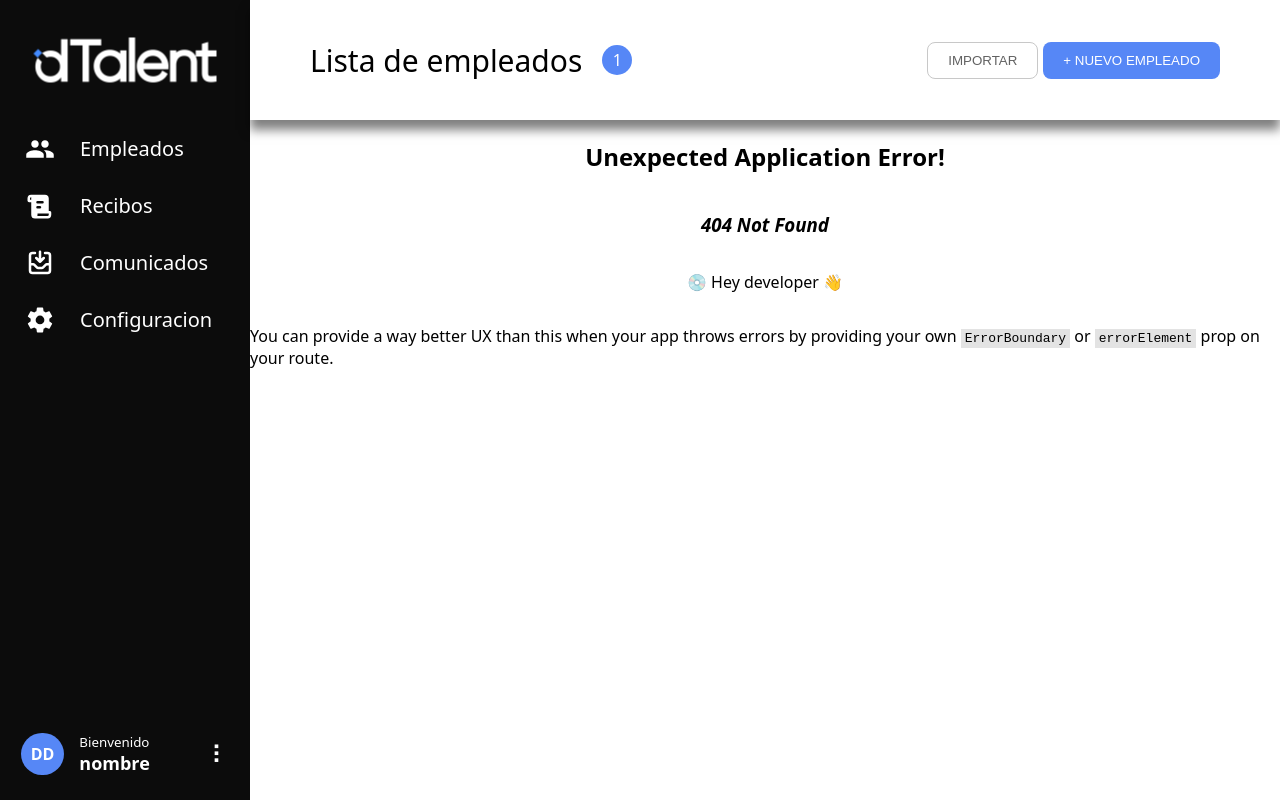
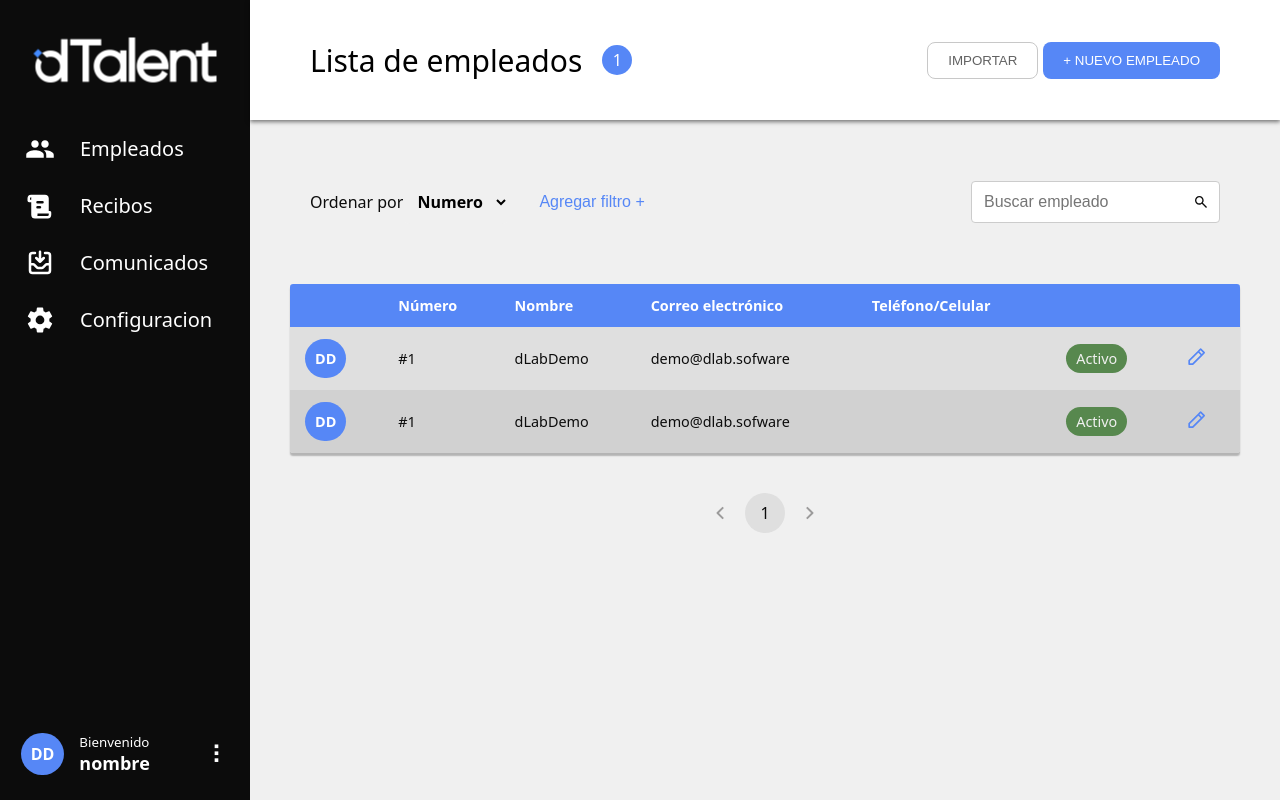
Before and after one commit to SalinasRodrigo/dlab_challenge, a React (Vite) app in the folder client/: page /users in a window 1280 px wide. Before the commit this address had no page. Built offline with nearby package versions, Linux system fonts and the light colour scheme.

Commit message:
tabla de recibos y re estructuracion de los archivos

```diff
--- a/client/src/App.jsx
+++ b/client/src/App.jsx
@@ -1,8 +1,9 @@
 import './App.css'
 
-import { MyHeader } from './MyHeader'
-import { MyNav } from './MyNav'
-import { UsersPage } from './UsersPage'
+
+import { MyNav } from './components/MyNav'
+import { ReceiptsPage } from './pages/ReceiptsPage';
+import { UsersPage } from './pages/UsersPage'
 import {
   createBrowserRouter,
   RouterProvider,
@@ -14,12 +15,12 @@ function App() {
 
   const router = createBrowserRouter([
     {
-      path:"/user",
+      path:"/users",
       element: <UsersPage/>
     },
     {
-      path:"/",
-      element: <h1>Alo</h1>
+      path:"/receipts",
+      element: <ReceiptsPage/>
     }
   ]);
 
@@ -28,7 +29,6 @@ function App() {
     <main>
       <MyNav/>
       <div className='body'>
-        <MyHeader/>
         <RouterProvider router={router}/>
       </div>
     </main>
--- a/client/src/UsersPage.jsx
+++ /dev/null
@@ -1,66 +0,0 @@
-import Search from './icons/Search'
-import Pen from './icons/Pen'
-import './UserPage.css'
-import Arrow from './icons/Arrow'
-
-export const UsersPage = () => {
-  return(
-    <section className='main-section'>
-      <form className='filter'>
-        <div className='selector'>
-          <div className='filtro'>
-            <label htmlFor="filtro">Ordenar por</label>
-            <select  id='filtro'>
-              <option value="Numer">Numero</option>
-              <option value="Numer">Numero</option>
-              <option value="Numer">Numero</option>
-            </select>
-          </div>
-          <button className='add-btn'>Agregar filtro +</button>
-        </div>
-        <div className='search-inp'>
-          <input type="text" name="busqueda" id="busqueda" placeholder='Buscar empleado' />
-          <Search/>
-        </div>
-      </form>
-      <table className='content-table'>
-        <thead >
-          <tr>
-            <th></th>
-            <th>Número</th>
-            <th>Nombre</th>
-            <th>Correo electrónico</th>
-            <th>Teléfono/Celular</th>
-            <th></th>
-            <th></th>
-          </tr>
-        </thead>
-        <tbody>
-          <tr>
-            <td><div className='profile-picture' >DD</div></td>
-            <td>#1</td>
-            <td>dLabDemo</td>
-            <td>demo@dlab.sofware</td>
-            <td></td>
-            <td><span className='estado'>Activo</span></td>
-            <td><button className='edit'><Pen/></button></td>
-          </tr>
-          <tr>
-            <td><div className='profile-picture' >DD</div></td>
-            <td>#1</td>
-            <td>dLabDemo</td>
-            <td>demo@dlab.sofware</td>
-            <td></td>
-            <td><span className='estado'>Activo</span></td>
-            <td><button className='edit'><Pen/></button></td>
-          </tr>
-        </tbody>
-      </table>
-      <div className='pages'>
-        <span className='right'><Arrow/></span>
-        <span className='page'>1</span>
-        <span className='left'><Arrow/></span>
-      </div>
-    </section>
-  )
-}
--- a/client/src/MyHeader.css
+++ b/client/src/components/MyHeader.css
@@ -1,11 +1,12 @@
 .myheader{
+  z-index: 9;
   background-color: #ffffff;
   width: calc(100dvw - 250px);
   display: flex;
   align-items: center;
   justify-content: space-between;
   height: 120px;
-  box-shadow: 0 10px 10px rgba(0, 0, 0, 0.5);
+  box-shadow: 0 2px 4px rgba(0, 0, 0, 0.5);
 }
 
 .title{
--- /dev/null
+++ b/client/src/pages/ReceiptsPage.jsx
@@ -0,0 +1,68 @@
+import Search from '../icons/Search'
+import './UserPage.css'
+import { MyHeader } from '../components/MyHeader'
+import Arrow from '../icons/Arrow'
+
+export const ReceiptsPage = () => {
+
+
+  return(
+    <>
+      <MyHeader/>
+      <section className='main-section'>
+        <form className='filter'>
+          <div className='selector'>
+            <div className='filtro'>
+              <label htmlFor="filtro">Ordenar por</label>
+              <select  id='filtro'>
+                <option value="Numer">Numero</option>
+                <option value="Numer">Numero</option>
+                <option value="Numer">Numero</option>
+              </select>
+            </div>
+            <button className='add-btn'>Agregar filtro +</button>
+          </div>
+          <div className='search-inp'>
+            <input type="text" name="busqueda" id="busqueda" placeholder='Buscar empleado' />
+            <Search/>
+          </div>
+        </form>
+        <table className='content-table'>
+          <thead >
+            <tr>
+              <th>Tipo</th>
+              <th>Empleado</th>
+              <th>Fecha</th>
+              <th>Enviado</th>
+              <th>Leido</th>
+              <th>Firmado</th>
+            </tr>
+          </thead>
+          <tbody>
+            <tr>
+              <td><div className='tipo' >LiqMensual</div></td>
+              <td>dLabDemo #1</td>
+              <td>01/01/2024</td>
+              <td><span className='estado'>check</span></td>
+              <td><span className='estado'>check</span></td>
+              <td><span className='estado'>uncheck</span></td>
+            </tr>
+            <tr>
+              <td><div className='tipo' >LiqMensual</div></td>
+              <td>dLabDemo #1</td>
+              <td>01/01/2024</td>
+              <td><span className='estado'>check</span></td>
+              <td><span className='estado'>check</span></td>
+              <td><span className='estado'>uncheck</span></td>
+            </tr>
+          </tbody>
+        </table>
+        <div className='pages'>
+          <span className='right'><Arrow/></span>
+          <span className='page'>1</span>
+          <span className='left'><Arrow/></span>
+        </div>
+      </section>
+    </>
+  )
+}
--- a/client/src/UserPage.css
+++ b/client/src/pages/UserPage.css
@@ -1,4 +1,5 @@
 .main-section{
+  z-index: -1;
   background-color: #f0f0f0;
   color: #0c0c0c;
   height: calc(100dvh - 120px);
@@ -8,7 +9,7 @@
   display: flex;
   align-items: center;
   justify-content: space-between;
-  padding: 40px;
+  padding: 60px;
 }
 
 .selector{
@@ -99,7 +100,7 @@
 }
 
 .estado{
-  background-color: #457b3b;
+  background-color: #57884e;
   padding: 5px 10px;
   border-radius: 1rem;
   color: #f0f0f0;
--- /dev/null
+++ b/client/src/pages/UsersPage.jsx
@@ -0,0 +1,70 @@
+import Search from '../icons/Search'
+import Pen from '../icons/Pen'
+import './UserPage.css'
+import Arrow from '../icons/Arrow'
+import { MyHeader } from '../components/MyHeader'
+
+export const UsersPage = () => {
+  return(
+    <>
+      <MyHeader/>
+      <section className='main-section'>
+        <form className='filter'>
+          <div className='selector'>
+            <div className='filtro'>
+              <label htmlFor="filtro">Ordenar por</label>
+              <select  id='filtro'>
+                <option value="Numer">Numero</option>
+                <option value="Numer">Numero</option>
+                <option value="Numer">Numero</option>
+              </select>
+            </div>
+            <button className='add-btn'>Agregar filtro +</button>
+          </div>
+          <div className='search-inp'>
+            <input type="text" name="busqueda" id="busqueda" placeholder='Buscar empleado' />
+            <Search/>
+          </div>
+        </form>
+        <table className='content-table'>
+          <thead >
+            <tr>
+              <th></th>
+              <th>Número</th>
+              <th>Nombre</th>
+              <th>Correo electrónico</th>
+              <th>Teléfono/Celular</th>
+              <th></th>
+              <th></th>
+            </tr>
+          </thead>
+          <tbody>
+            <tr>
+              <td><div className='profile-picture' >DD</div></td>
+              <td>#1</td>
+              <td>dLabDemo</td>
+              <td>demo@dlab.sofware</td>
+              <td></td>
+              <td><span className='estado'>Activo</span></td>
+              <td><button className='edit'><Pen/></button></td>
+            </tr>
+            <tr>
+              <td><div className='profile-picture' >DD</div></td>
+              <td>#1</td>
+              <td>dLabDemo</td>
+              <td>demo@dlab.sofware</td>
+              <td></td>
+              <td><span className='estado'>Activo</span></td>
+              <td><button className='edit'><Pen/></button></td>
+            </tr>
+          </tbody>
+        </table>
+        <div className='pages'>
+          <span className='right'><Arrow/></span>
+          <span className='page'>1</span>
+          <span className='left'><Arrow/></span>
+        </div>
+      </section>
+    </>
+  )
+}
```
Also changed, not shown: client/src/components/MyNav.jsx (renamed from client/src/MyNav.jsx, +5 -5 lines), client/src/components/MyHeader.jsx (renamed from client/src/MyHeader.jsx), client/src/components/MyNav.css (renamed from client/src/MyNav.css), client/src/pages/ReceiptsPage.css (added).
